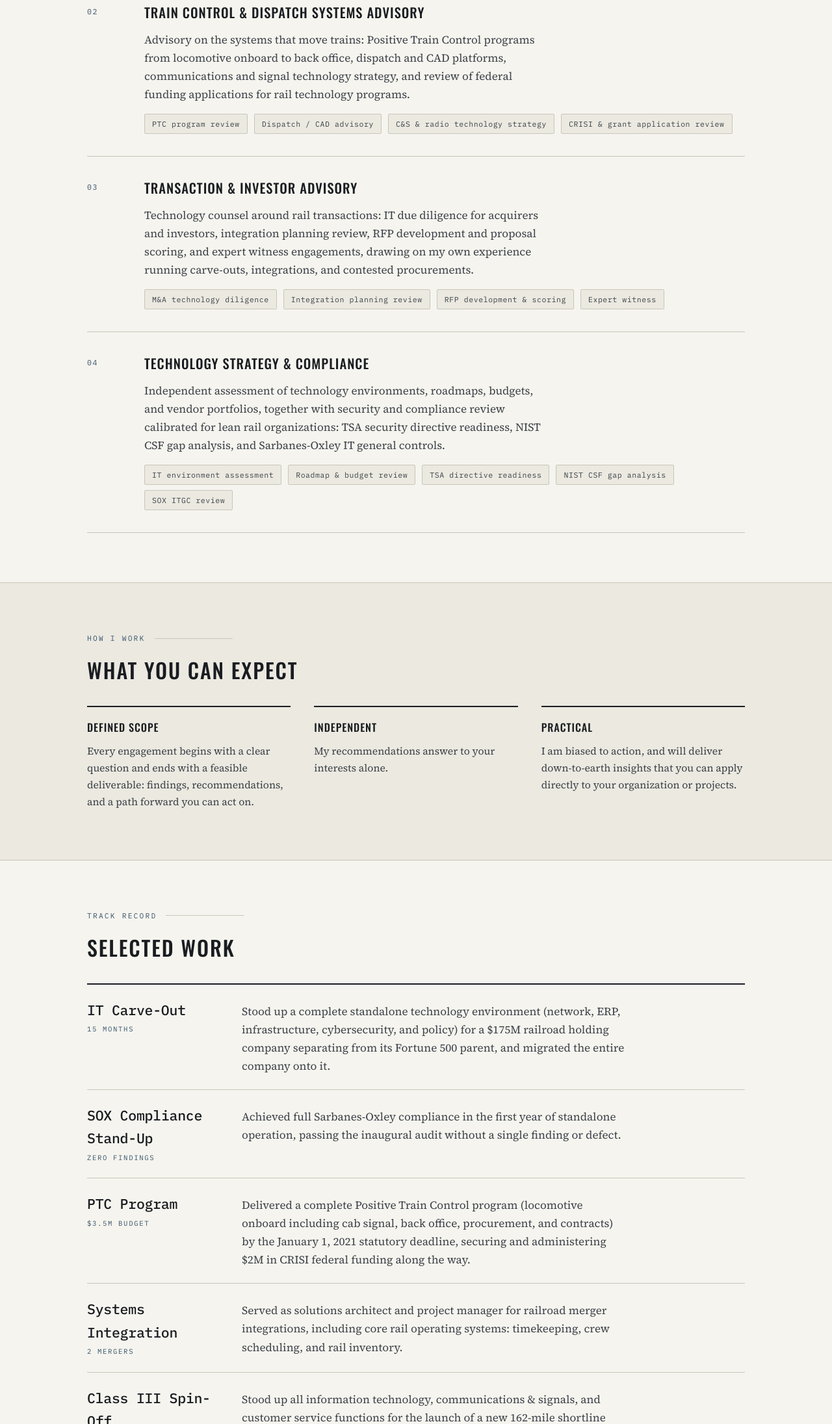
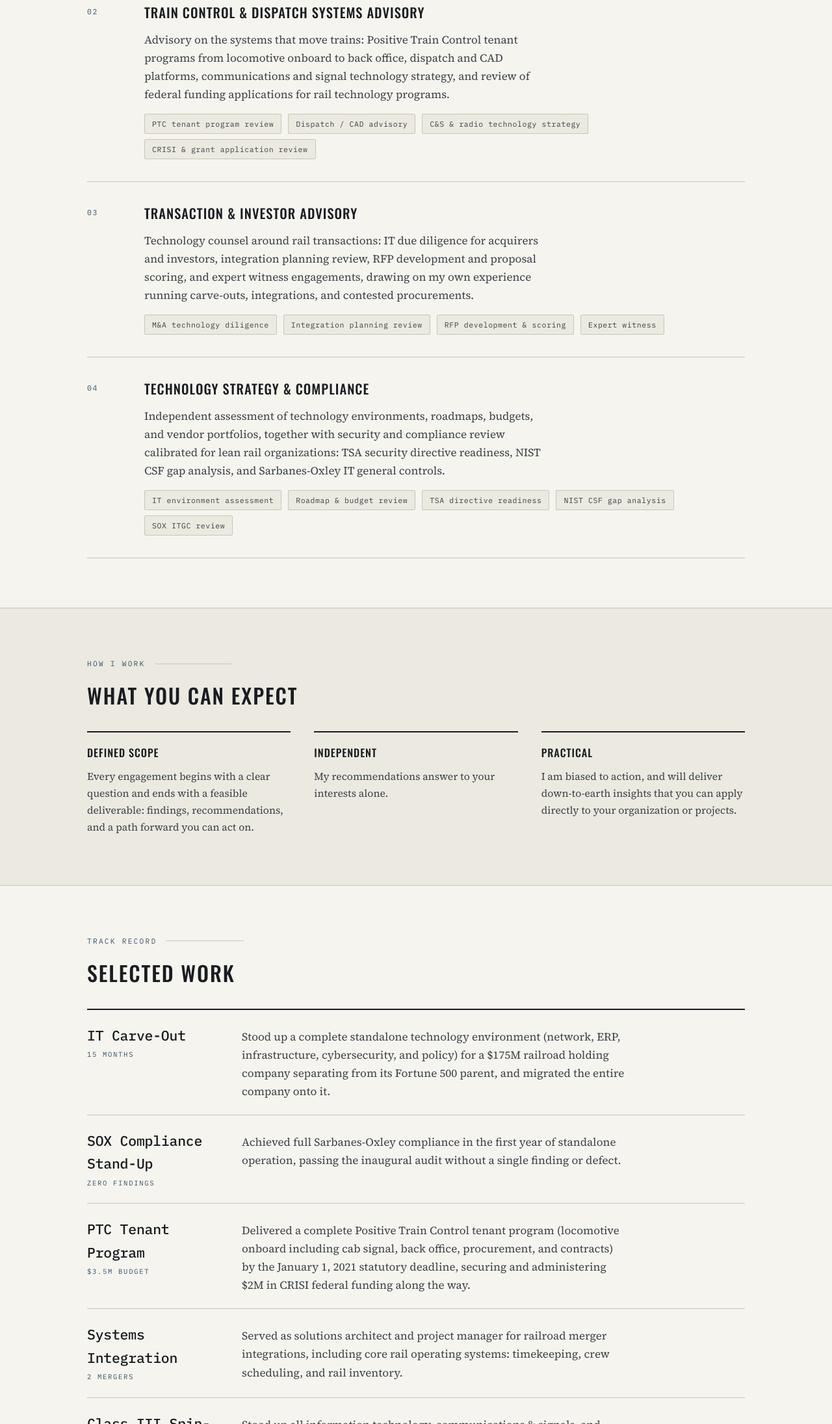
Before and after one commit to jalexlang-lab/callanhouserail-site, a website: page public/index.html in a window 1280 px wide. Shown: the part 2066-4257 px from the top of the page at 65% size. Drawn offline with nearby package versions, Linux system fonts and the light colour scheme.

Commit message:
Upd to include tenant

```diff
--- a/public/index.html
+++ b/public/index.html
@@ -121,9 +121,9 @@
         <div class="lane-no" aria-hidden="true">02</div>
         <div>
           <h3>Train Control &amp; Dispatch Systems Advisory</h3>
-          <p>Advisory on the systems that move trains: Positive Train Control programs from locomotive onboard to back office, dispatch and CAD platforms, communications and signal technology strategy, and review of federal funding applications for rail technology programs.</p>
+          <p>Advisory on the systems that move trains: Positive Train Control tenant programs from locomotive onboard to back office, dispatch and CAD platforms, communications and signal technology strategy, and review of federal funding applications for rail technology programs.</p>
           <ul>
-            <li>PTC program review</li>
+            <li>PTC tenant program review</li>
             <li>Dispatch / CAD advisory</li>
             <li>C&amp;S &amp; radio technology strategy</li>
             <li>CRISI &amp; grant application review</li>
@@ -199,8 +199,8 @@
         <p>Achieved full Sarbanes-Oxley compliance in the first year of standalone operation, passing the inaugural audit without a single finding or defect.</p>
       </div>
       <div class="sheet-row reveal">
-        <div class="sheet-fig">PTC Program<small>$3.5M Budget</small></div>
-        <p>Delivered a complete Positive Train Control program (locomotive onboard including cab signal, back office, procurement, and contracts) by the January 1, 2021 statutory deadline, securing and administering $2M in CRISI federal funding along the way.</p>
+        <div class="sheet-fig">PTC Tenant Program<small>$3.5M Budget</small></div>
+        <p>Delivered a complete Positive Train Control tenant program (locomotive onboard including cab signal, back office, procurement, and contracts) by the January 1, 2021 statutory deadline, securing and administering $2M in CRISI federal funding along the way.</p>
       </div>
       <div class="sheet-row reveal">
         <div class="sheet-fig">Systems Integration<small>2 Mergers</small></div>
```
